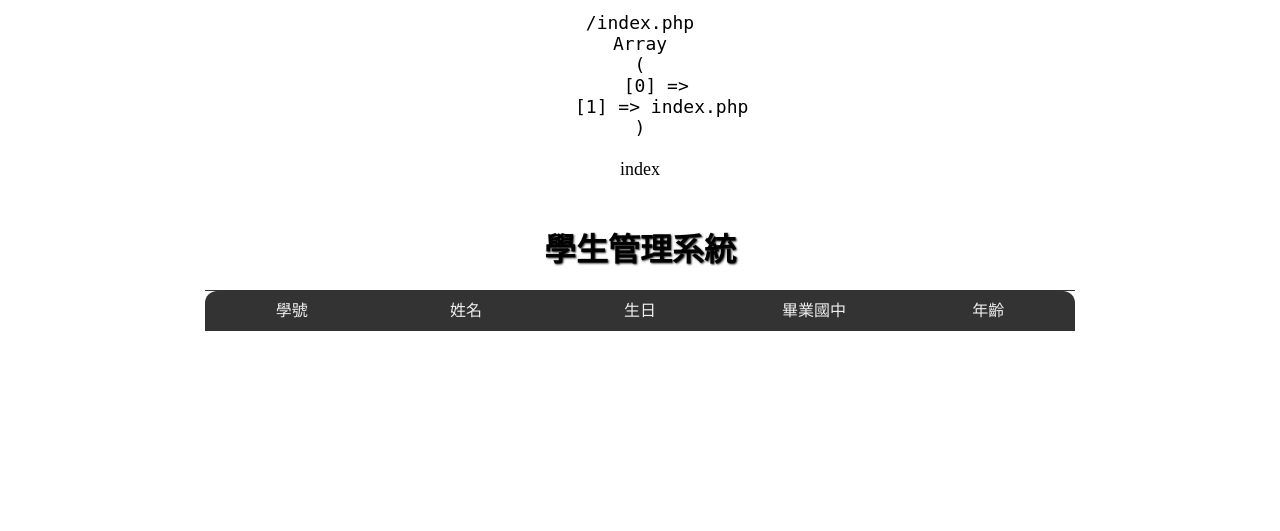
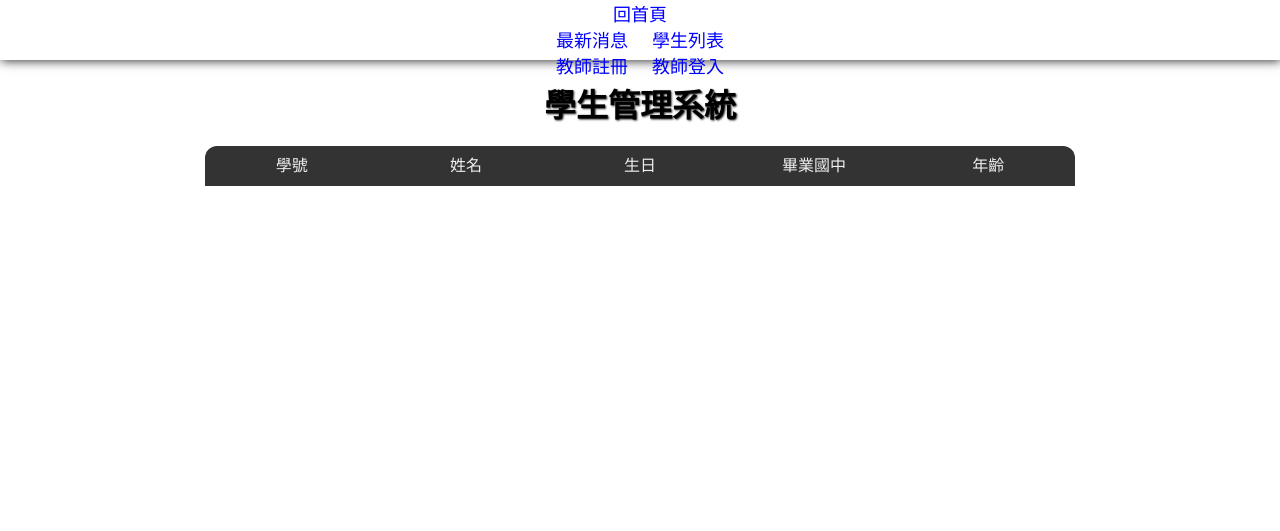
Before and after one commit to mokshayang/student, a PHP site: page / in a window 1280 px wide. Shown: the top 531 px of the page. Run offline with PHP 8.4, Linux system fonts and the light colour scheme; data comes from the database, SQL or seed files in the repository.

Commit message:
排版整理

```diff
--- a/css/style.css
+++ b/css/style.css
@@ -7,10 +7,10 @@
 h1{
     text-align: center;
     padding-bottom:20px ;
-    border-bottom:1px solid #333;
+    /* border-bottom:1px solid #333; */
     margin-bottom: 10px;
     text-shadow: 1px 1px 2px  #333;
-    margin: auto;
+    margin:auto;
 }
 nav{
     text-align: center;
--- a/layouts/header.php
+++ b/layouts/header.php
@@ -1,16 +1,67 @@
+<style>
+    .shadow{
+       padding: 0;
+       margin: 0;
+       width: 100%;
+    }
+    .shadow nav{
+        margin: 0 0 20px 0;
+        width: 100%;
+        height: 60px;
+        background-color: #fff;
+        box-shadow: 1px 1px 10px #333;
+
+    }
+</style>
 <header class="shadow">
-    <nav style="height:200px;">
+    <nav >
         <?php
             $file_str=explode("/",$_SERVER['PHP_SELF']);
-            echo "<pre>";
-            print_r($_SERVER['PHP_SELF']);
-            echo "<br>";
-            print_r($file_str);
-            echo "</pre>";
-            echo "<br>";
+
+            // echo "<pre>";
+            // print_r($_SERVER['PHP_SELF']);
+            // echo "<br>";
+            // print_r($file_str);
+            // echo "</pre>";
+            // echo "<br>";
 
             $local=str_replace('.php','',array_pop($file_str));
-            echo $local;
+            // echo $local;
+            // echo "<br>";
+            // print_r($file_str);//最後一個字串被拿掉了
+            switch($local){
+                case "index":
+                    echo "<div>";
+                    echo "<a href='index.php'>回首頁</a>";
+                    echo "</div>";
+                    echo "<div>";
+                    echo "<a href='index.php?do=main'>最新消息</a>";
+                    echo "<a href='index.php?do=students_list'>學生列表</a>";
+                    echo "</div>";
+                    echo "<div>";
+                    if(isset($_SESSION['login'])){
+                        echo "<a href='admin_cnter.php'>回管理中心</a>";
+                        echo "<a href='logout.php'>教師登出</a>";
+                    }else{
+                        echo "<a href='index.php?do=reg'>教師註冊</a>";
+                        echo "<a href='index.php?do=login'>教師登入</a>";
+                    }
+                    echo "</div>";
+                    echo "";
+                    break;
+                case "admin_center":
+                    echo "";
+                    echo "";
+                    echo "";
+                    echo "";
+                    echo "";
+                    echo "";
+                    echo "";
+                    echo "";
+                    echo "";
+                    echo "";
+                    break;
+            }
         ?>
     </nav>
 </header>
```
